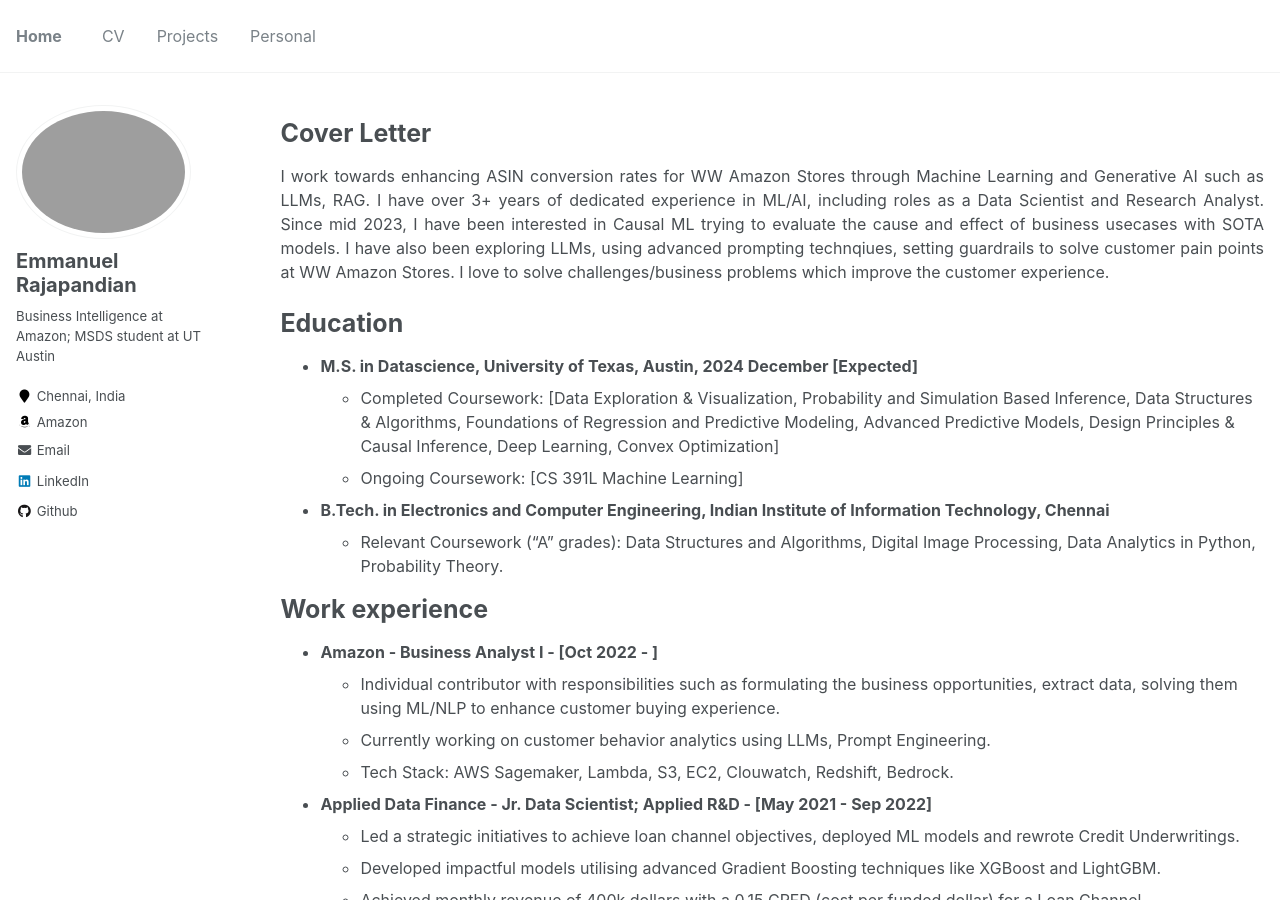
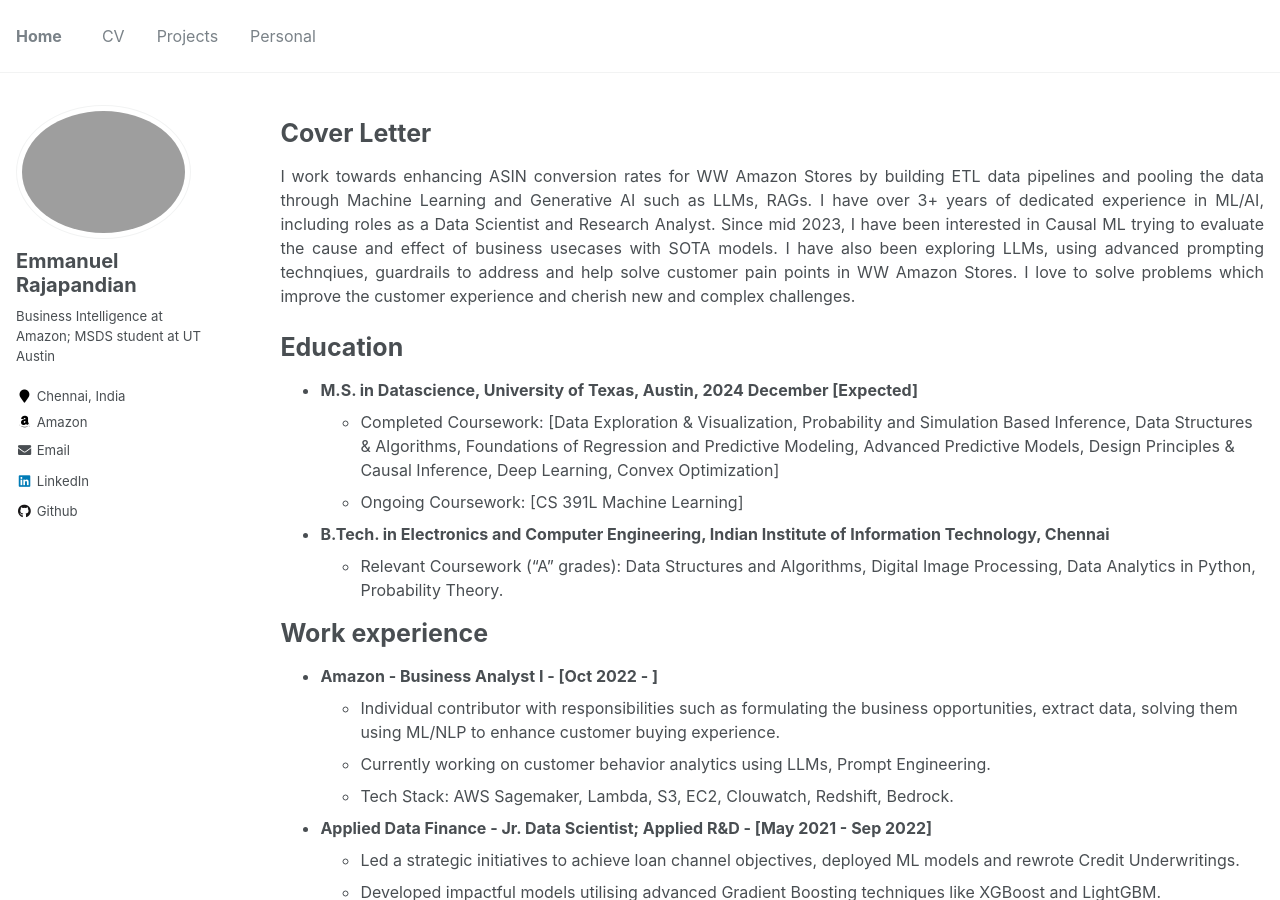
Before and after one commit to emmanuelrajapandian/emmanuelrajapandian.github.io, a Jekyll site: the page built from _pages/cv.md, in a window 1280 px wide and 900 px high. Built offline with Jekyll 4.4.1, drawn with Linux system fonts in a browser that asks for light colours.

Commit message:
Update cv.md

```diff
--- a/_pages/cv.md
+++ b/_pages/cv.md
@@ -12,7 +12,7 @@
 Cover Letter
 ======
 <p align="justify">
-I work towards enhancing ASIN conversion rates for WW Amazon Stores through Machine Learning and Generative AI such as LLMs, RAG. I have over 3+ years of dedicated experience in ML/AI, including roles as a Data Scientist and Research Analyst. Since mid 2023, I have been interested in Causal ML trying to evaluate the cause and effect of business usecases with SOTA models. I have also been exploring LLMs, using advanced prompting technqiues, setting guardrails to solve customer pain points at WW Amazon Stores. I love to solve challenges/business problems which improve the customer experience. </p>
+I work towards enhancing ASIN conversion rates for WW Amazon Stores by building ETL data pipelines and pooling the data through Machine Learning and Generative AI such as LLMs, RAGs. I have over 3+ years of dedicated experience in ML/AI, including roles as a Data Scientist and Research Analyst. Since mid 2023, I have been interested in Causal ML trying to evaluate the cause and effect of business usecases with SOTA models. I have also been exploring LLMs, using advanced prompting technqiues, guardrails to address and help solve customer pain points in WW Amazon Stores. I love to solve problems which improve the customer experience and cherish new and complex challenges. </p>
 
 <br />
 
```
